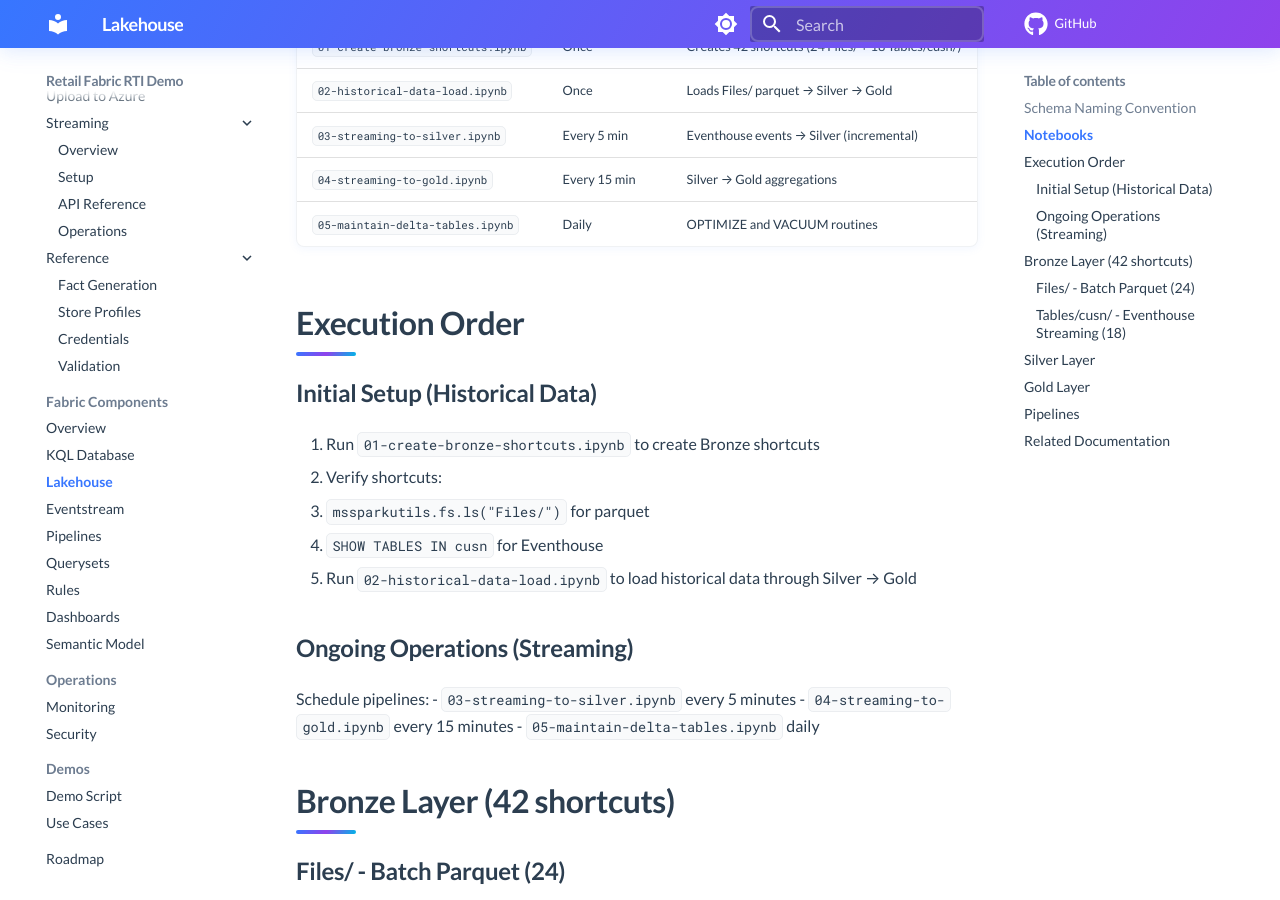
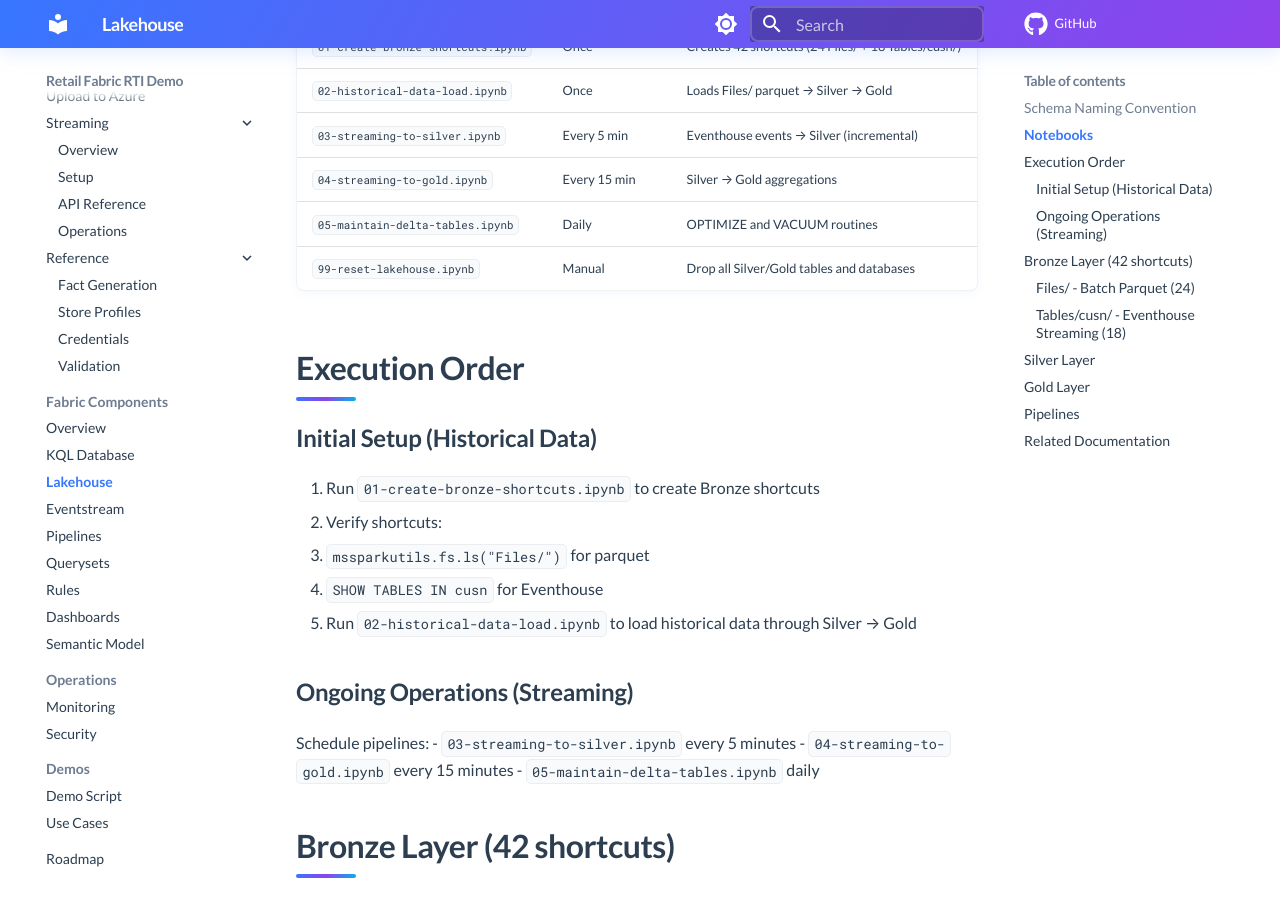
Before and after one commit to amattas/retail-demo, an MkDocs documentation site: the page built from docs/fabric/lakehouse.md, in a window 1280 px wide and 900 px high, scrolled down 733 px. Built offline with MkDocs 1.6.1 and Material for MkDocs 9.7.7, drawn with Linux system fonts in a browser that asks for light colours; comment, search, counter and statistics services are not loaded.

Commit message:
Added additional notebooks.

```diff
--- a/docs/fabric/lakehouse.md
+++ b/docs/fabric/lakehouse.md
@@ -21,6 +21,7 @@ Fabric Lakehouse for batch processing and historical analytics using the medalli
 | `03-streaming-to-silver.ipynb` | Every 5 min | Eventhouse events → Silver (incremental) |
 | `04-streaming-to-gold.ipynb` | Every 15 min | Silver → Gold aggregations |
 | `05-maintain-delta-tables.ipynb` | Daily | OPTIMIZE and VACUUM routines |
+| `99-reset-lakehouse.ipynb` | Manual | Drop all Silver/Gold tables and databases |
 
 ## Execution Order
 
```
Also changed, not shown: 1 other file.
